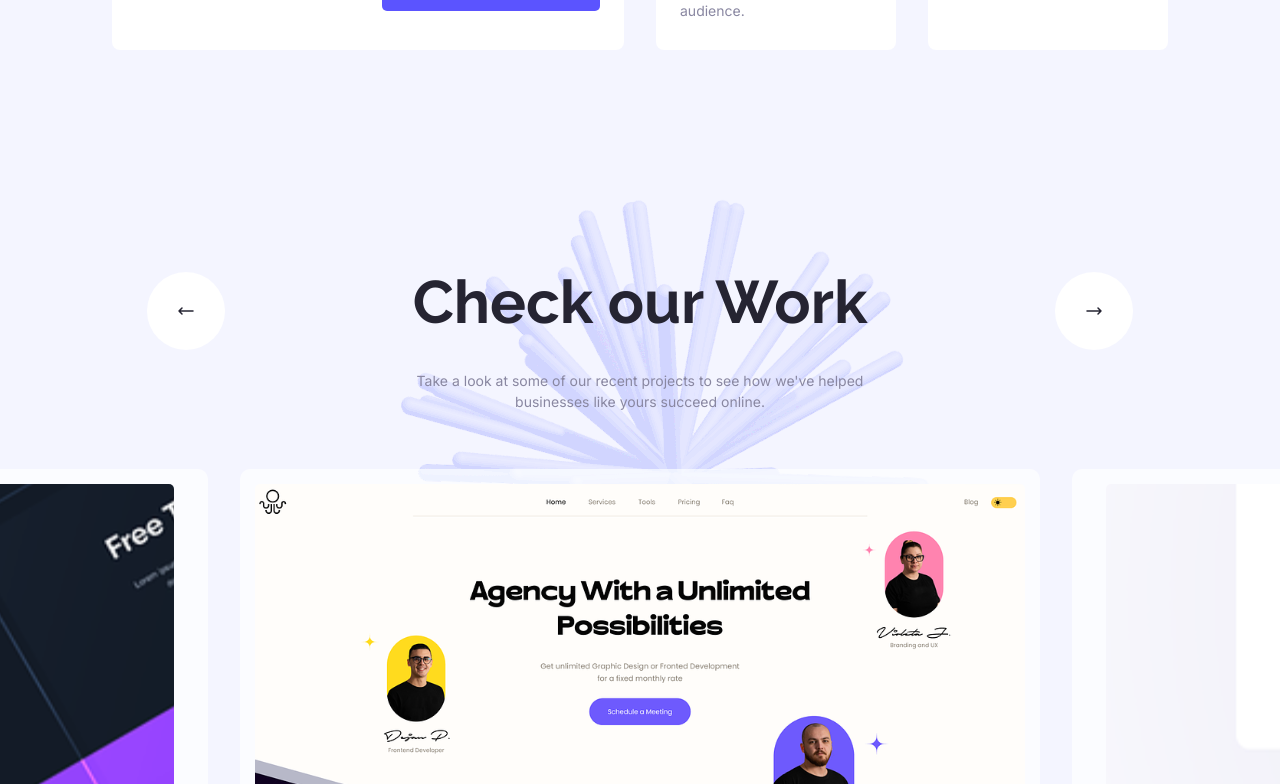
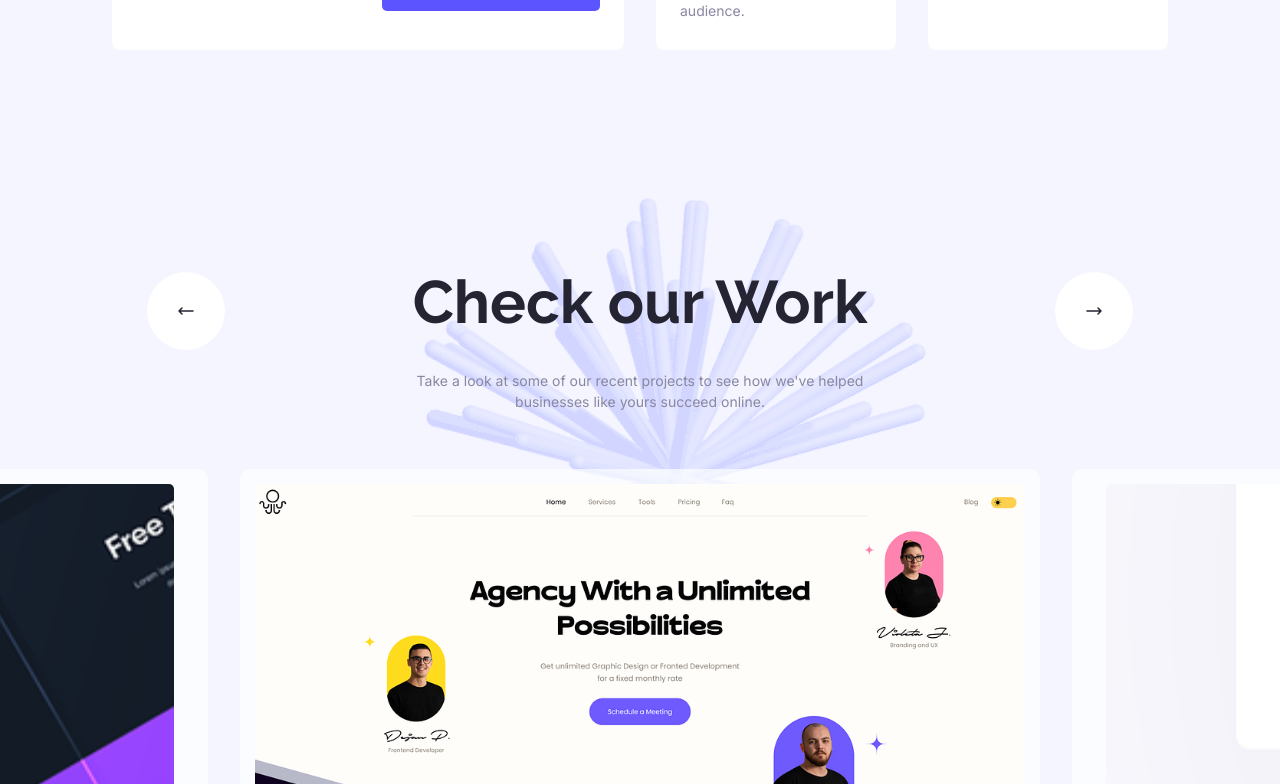
Before and after one commit to ht1423/FasterUI, a React (Vite) app: page / in a window 1280 px wide. Shown: the part 1336-2120 px from the top of the page. Built offline with nearby package versions, Linux system fonts and the light colour scheme.

Commit message:
Blue Flower update

```diff
--- a/src/sections/CheckOurWork.jsx
+++ b/src/sections/CheckOurWork.jsx
@@ -14,6 +14,7 @@ function CheckOurWork() {
       <div className="absolute top-[100px] w-[320px] h-[350px] sm:w-[380px] sm:h-[400px] sm:left-[150px] md:w-[450px] md:h-[450px] lg:w-[550px] lg:h-[550px] lg:left-[250px] lg:top-[60px] xl:w-[600px] xl:h-[600px] xl:left-[370px] xl:top-[130px] 2xl:left-[420px] opacity-100 mix-blend-color-burn pointer-events-none bg-no-repeat bg-contain bg-center z-0"
         style={{
           backgroundImage: `url(${BlueFlower})`,
+          transform : 'rotate(13deg)'
         }}
       />
 
--- a/src/sections/Contact.jsx
+++ b/src/sections/Contact.jsx
@@ -8,7 +8,7 @@ function Contact() {
     <section className="relative mt-[156px] w-full flex justify-center items-center pb-0 sm:pb-12 md:pb-24">
 
       {/* Gradient background */}
-      <img src={Gradient} alt=""  className="absolute z-0 w-full max-w-[3004px] max-h-[600px] sm:max-h-[800px] md:max-h-[1000px] lg:max-h-[1228px] left-0 opacity-100 "/>
+      <img src={Gradient} alt=""  className="absolute z-0 w-full max-w-[3004px] max-h-[600px py-24 sm:max-h-[800px] md:max-h-[1000px] lg:max-h-[1228px] left-0 opacity-100 "/>
 
       {/* Wheel Background Image */}
       <div className="absolute w-[400px] h-[250px] sm:w-[400px] sm:h-[200px] md:w-[600px] md:h-[300px] lg:w-[800px] lg:h-[400px] xl:w-[1098px] xl:h-[525px] bottom-[380px] left-0 opacity-100 mix-blend-color-burn pointer-events-none bg-no-repeat bg-contain"
```
